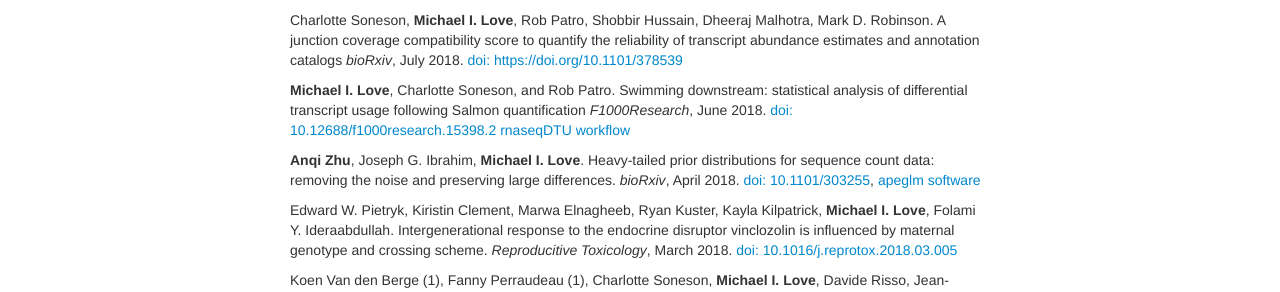
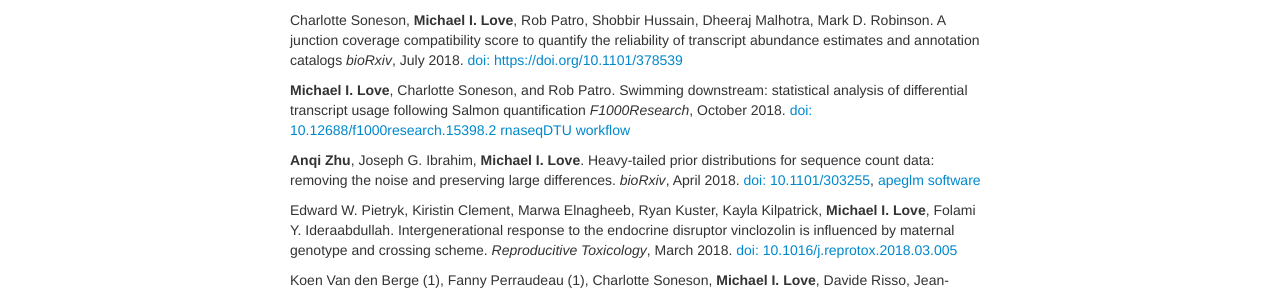
Before and after one commit to mikelove/mikelove.github.io, a Jekyll site: the page built from pages/papers.md, in a window 1280 px wide. Shown: the part 392-684 px from the top of the page. Built offline with Jekyll 4.4.1, drawn with Linux system fonts in a browser that asks for light colours.

Commit message:
update swimming

```diff
--- a/pages/papers.md
+++ b/pages/papers.md
@@ -31,8 +31,8 @@ transcript abundance estimates and annotation catalogs
 **Michael I. Love**, Charlotte Soneson, and Rob Patro.
 Swimming downstream: statistical analysis of differential transcript
 usage following Salmon quantification
-*F1000Research*, June 2018.
-[doi: 10.12688/f1000research.15398.2](https://doi.org/10.12688/f1000research.15398.2)
+*F1000Research*, October 2018.
+[doi: 10.12688/f1000research.15398.2](https://doi.org/10.12688/f1000research.15398.3)
 [rnaseqDTU workflow](https://bioconductor.org/packages/rnaseqDTU)
 
 **Anqi Zhu**, Joseph G. Ibrahim, **Michael I. Love**.
```
Also changed, not shown: pages/software.md (+2 -2 lines).
